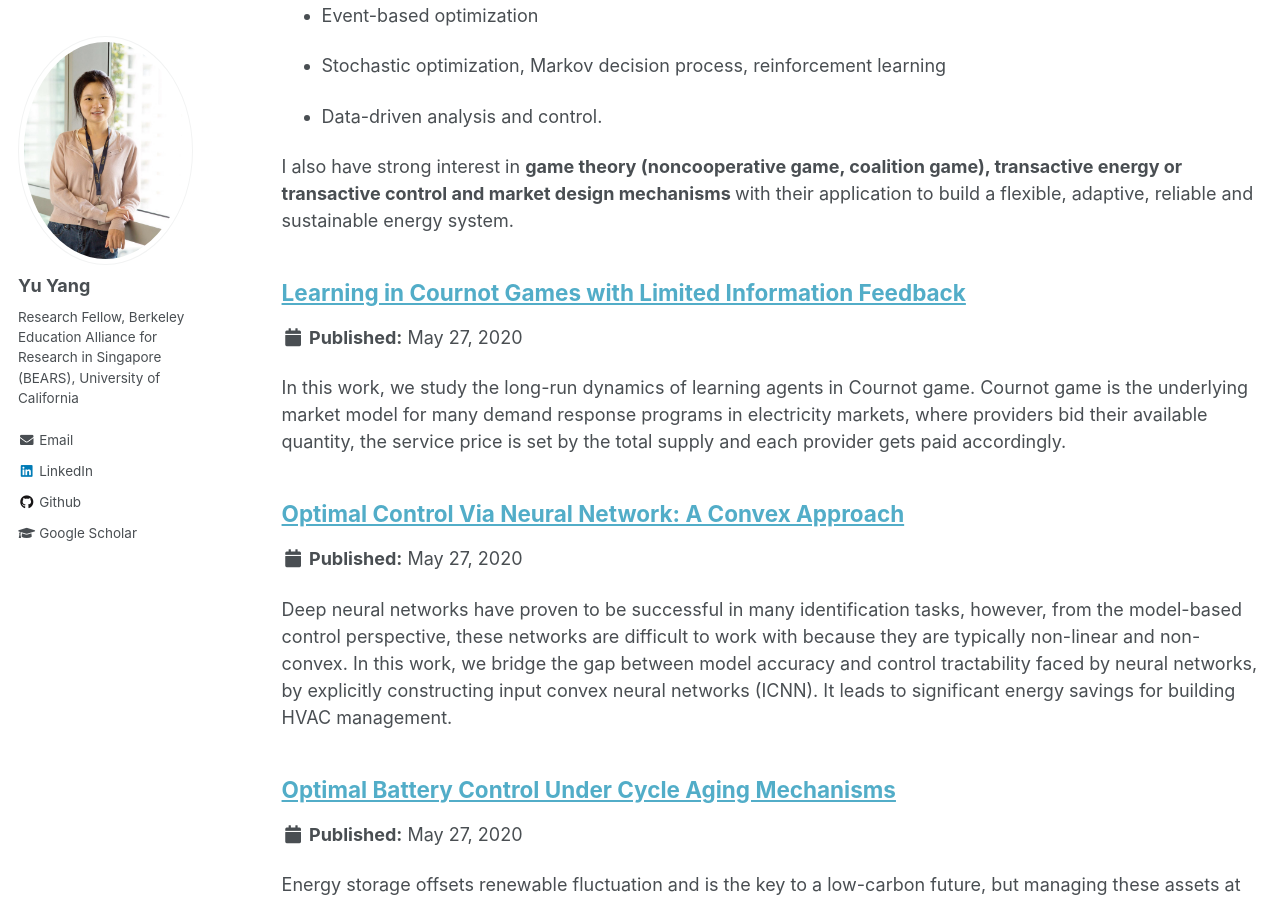
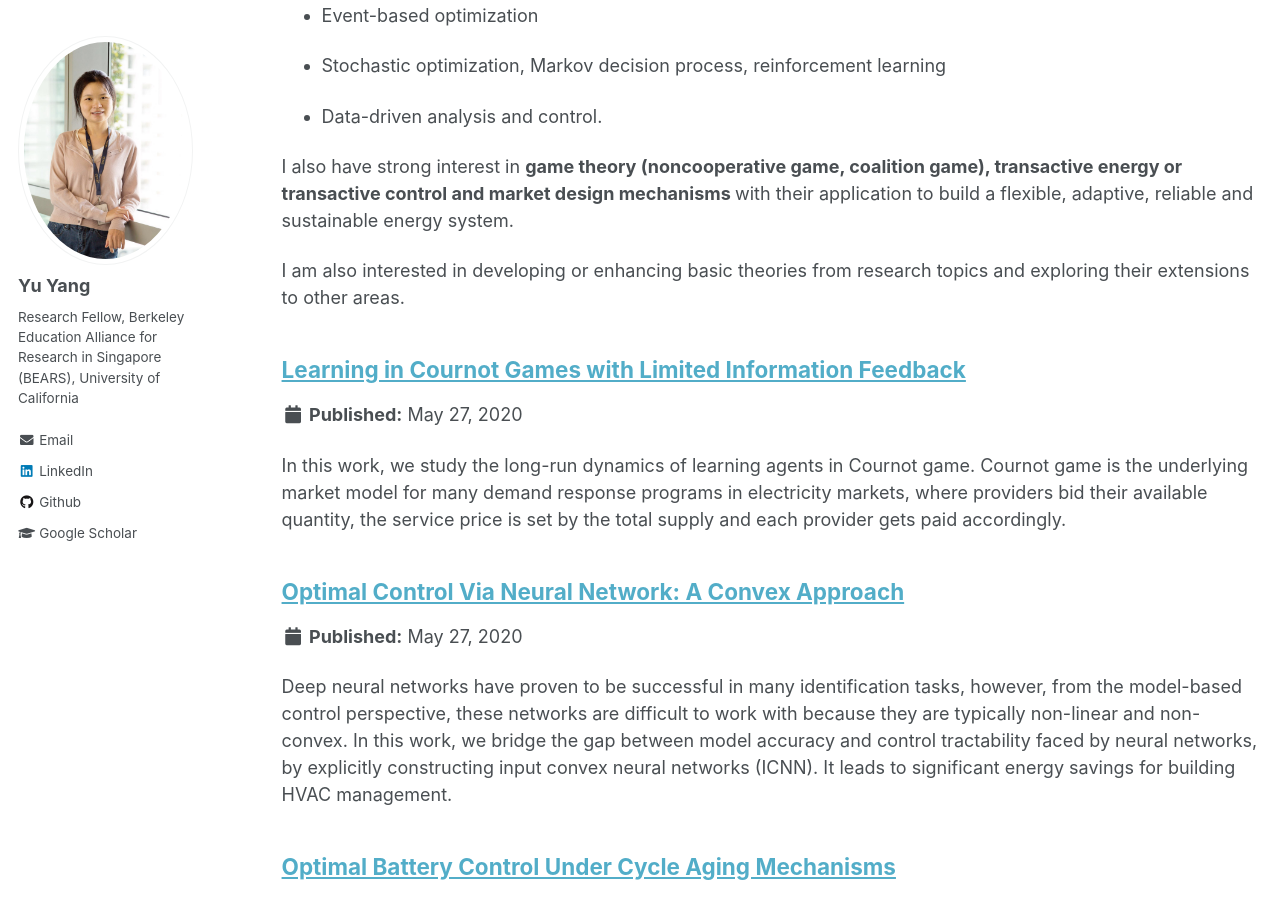
Before and after one commit to yangyu-berkeley/yangyu-berkeley.github.io, a Jekyll site: the page built from _pages/research.md, in a window 1280 px wide and 900 px high, scrolled down 317 px. Built offline with Jekyll 4.4.1, drawn with Linux system fonts in a browser that asks for light colours.

Commit message:
Update research.md

```diff
--- a/_pages/research.md
+++ b/_pages/research.md
@@ -18,6 +18,8 @@ My researches have stretched various theories and techniques, in particular,
 </p>
  I also have strong interest in <b>game theory (noncooperative game, coalition game), transactive energy or transactive control and market design mechanisms </b>with their application to build a flexible, adaptive, reliable and sustainable energy system.
 
+ I am also interested in developing or enhancing basic theories from research topics and exploring their extensions to other areas.
+
 {% for post in site.research %}
   {% include archive-single.html %}
 {% endfor %}
```
